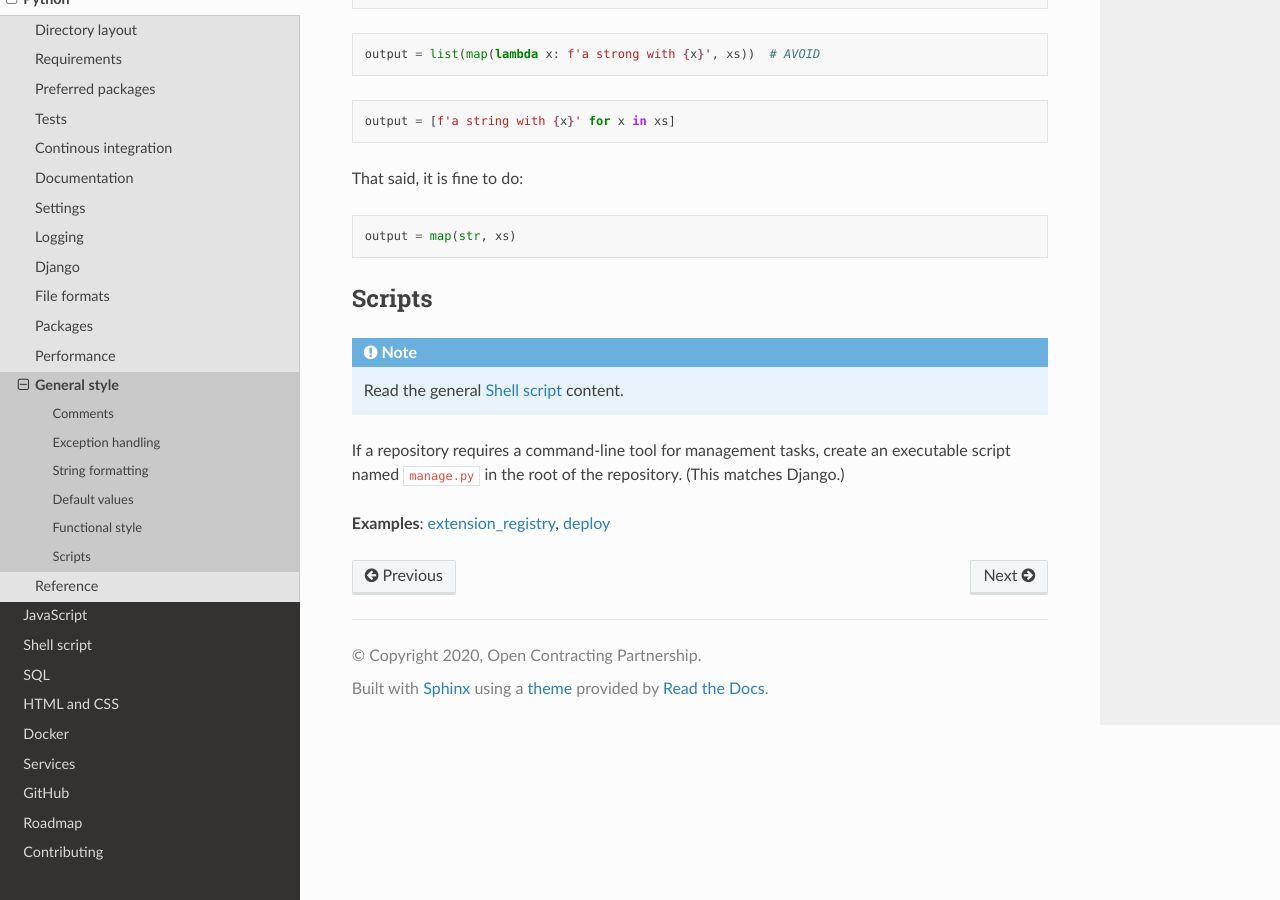
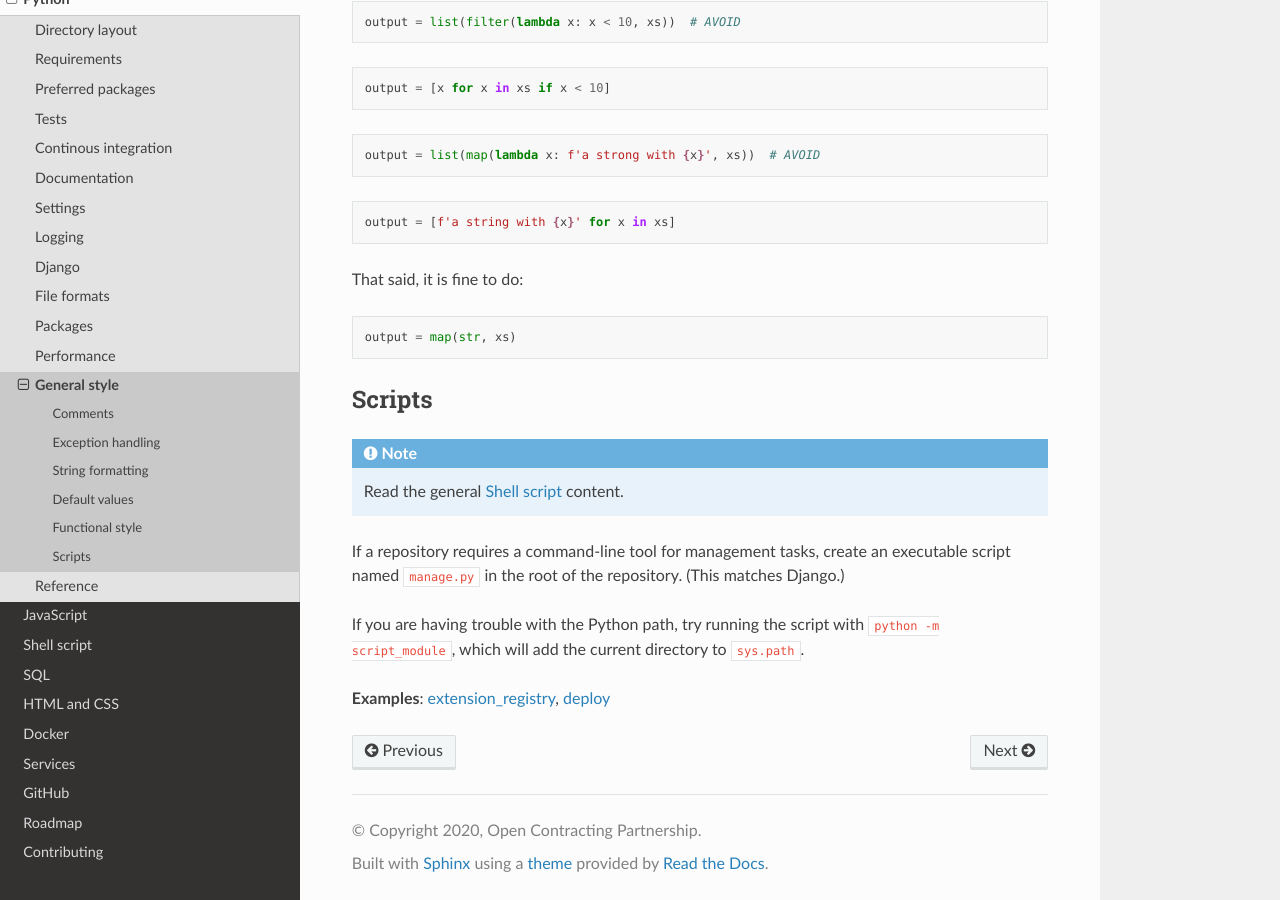
Before and after one commit to open-contracting/software-development-handbook, a Sphinx documentation site: the page built from docs/python/style_guide.rst, in a window 1280 px wide and 900 px high, scrolled down 2410 px. Built offline with Sphinx 7.4.7 and the Read the Docs theme 2.0.0, drawn with Linux system fonts in a browser that asks for light colours; some of the changed text lies outside the part shown.

Commit message:
python/style_guide: Add tip on using python -m instead of changing sys.path

```diff
--- a/docs/python/style_guide.rst
+++ b/docs/python/style_guide.rst
@@ -1,5 +1,9 @@
 General style
 =============
+
+.. seealso::
+
+   The :doc:`../services/index` section contains Python-related content for :doc:`../services/postgresql` and :doc:`../services/rabbitmq`.
 
 Comments
 --------
@@ -129,4 +133,6 @@ Scripts
 
 If a repository requires a command-line tool for management tasks, create an executable script named ``manage.py`` in the root of the repository. (This matches Django.)
 
+If you are having trouble with the Python path, try running the script with ``python -m script_module``, which will add the current directory to ``sys.path``.
+
 **Examples**: `extension_registry <https://github.com/open-contracting/extension_registry/blob/main/manage.py>`__, `deploy <https://github.com/open-contracting/deploy/blob/main/manage.py>`__
```
